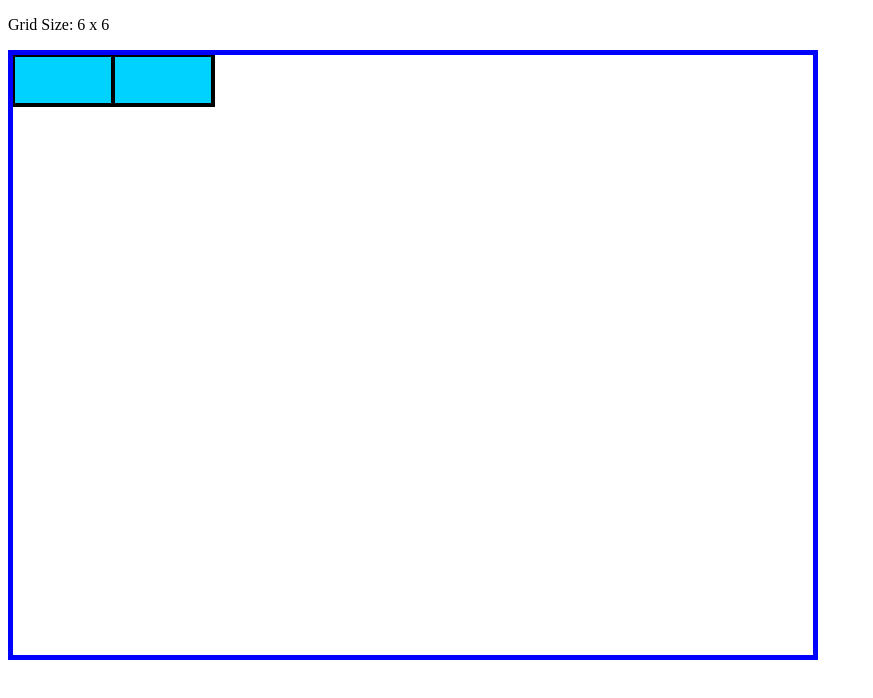
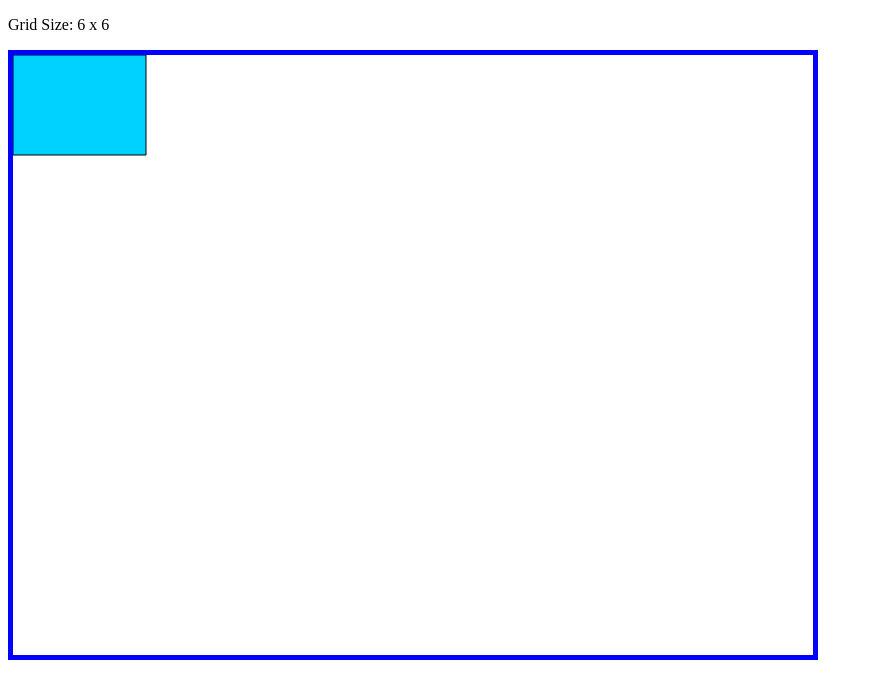
Before and after one commit to jonashartmann/lumen, a plain HTML site: page app/index.html in a window 1280 px wide. Shown: the whole page, without its empty margins (0-873 px from the left). Drawn offline with Linux system fonts and the light colour scheme.

Commit message:
Update rectangle directive
Add a Controller to pass dynamic parameters to create a grid
The rect directive has been updated to watch changes to the options
It supports updating the rectangle by watching changes to the options

```diff
--- a/app/app-controller.js
+++ b/app/app-controller.js
@@ -2,7 +2,6 @@
 	'use strict';
 	Lumen.controller('LumenCtrl', ['$scope', 'Grid',
 	function LumenCtrl ($scope, Grid) {
-		Grid.init(6, 6);
 		$scope.grid = Grid;
 	}]);
 })(window.Lumen);
--- /dev/null
+++ b/app/components/grid/grid-controller.js
@@ -0,0 +1,21 @@
+(function() {
+	'use strict';
+	angular.module('hart.grid')
+	.controller('GridCtrl', ['$scope', 'Grid', function GridCtrl ($scope, Grid) {
+		Grid.init(6, 6);
+		$scope.grid = Grid;
+		$scope.$on('KINETIC:STAGE', function onStageCreated (event, stage) {
+			var rectWidth = Math.floor(stage.getWidth() / Grid.cols);
+			var rectHeight = Math.floor(stage.getHeight() / Grid.rows);
+			console.log(rectWidth, rectHeight);
+			$scope.opt = {
+				width: rectWidth,
+				height: rectHeight,
+				fill: '#00D2FF',
+				stroke: 'black',
+				strokeWidth: 1,
+				draggable:true
+			};
+		});
+	}]);
+})();
--- a/app/components/kinetic/rect-directive.js
+++ b/app/components/kinetic/rect-directive.js
@@ -4,19 +4,28 @@
     .directive('rect', function rectDirective () {
         return {
             restrict: 'EA',
+            scope: {
+                opt: '='
+            },
             link: function linkFn (scope, elem, attrs) {
+                var options = scope.opt;
                 var posX = parseInt(attrs["posX"], 10) || 0;
                 var posY = parseInt(attrs["posY"], 10) || 0;
-                var options = {
-                    x: posX,
-                    y: posY,
-                    width: 100,
-                    height: 50,
-                    fill: '#00D2FF',
-                    stroke: 'black',
-                    strokeWidth: 4,
-                    draggable: true
-                };
+
+                // Default options
+                if (!options) {
+                    options = {
+                        width: 10,
+                        height: 10,
+                        fill: '#00D2FF',
+                        stroke: 'black',
+                        strokeWidth: 4,
+                        draggable: true
+                    };
+                }
+                // Position attributes override the options
+                options.x = posX;
+                options.y = posY;
                 var rect = new Kinetic.Rect(options);
 
                 // add cursor styling
@@ -28,6 +37,11 @@
                 });
                 console.log('New Rectangle Created', rect);
 
+                scope.$watch('opt', function optionsChanged (opt) {
+                    rect.setAttrs(opt);
+                    rect.draw(); // tells kinetic something has changed
+                });
+
                 scope.$on('KINETIC:LAYER', function onLayerCreated (event, layer) {
                     if (!rect.getLayer()) {
                         layer.add(rect);
--- a/app/index.html
+++ b/app/index.html
@@ -8,9 +8,8 @@
 	<div class="container">
 		<p>Grid Size: {{grid.cols}} x {{grid.rows}}</p>
 		<stage id="lumen-stage" class="stage">
-			<layer>
-				<rect></rect>
-				<rect pos-x="100"></rect>
+			<layer ng-controller="GridCtrl">
+				<rect opt="opt"></rect>
 			</layer>
 			<layer>
 			</layer>
@@ -27,6 +26,7 @@
 	<script type="text/javascript" src="components/kinetic/rect-directive.js"></script>
 	<script type="text/javascript" src="components/grid/grid.js"></script>
 	<script type="text/javascript" src="components/grid/grid-service.js"></script>
+	<script type="text/javascript" src="components/grid/grid-controller.js"></script>
 	<script type="text/javascript" src="gamemanager/gamemanager.js"></script>
 
 </body>
```
